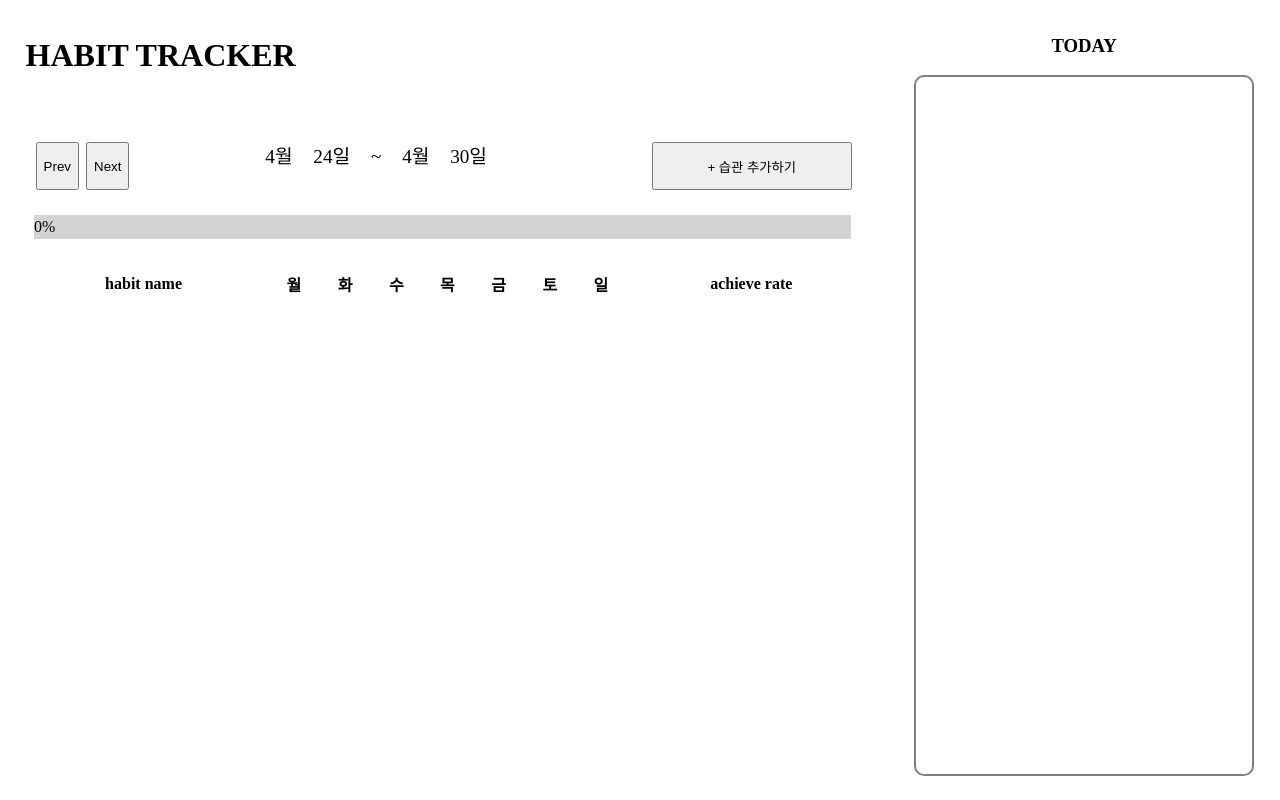
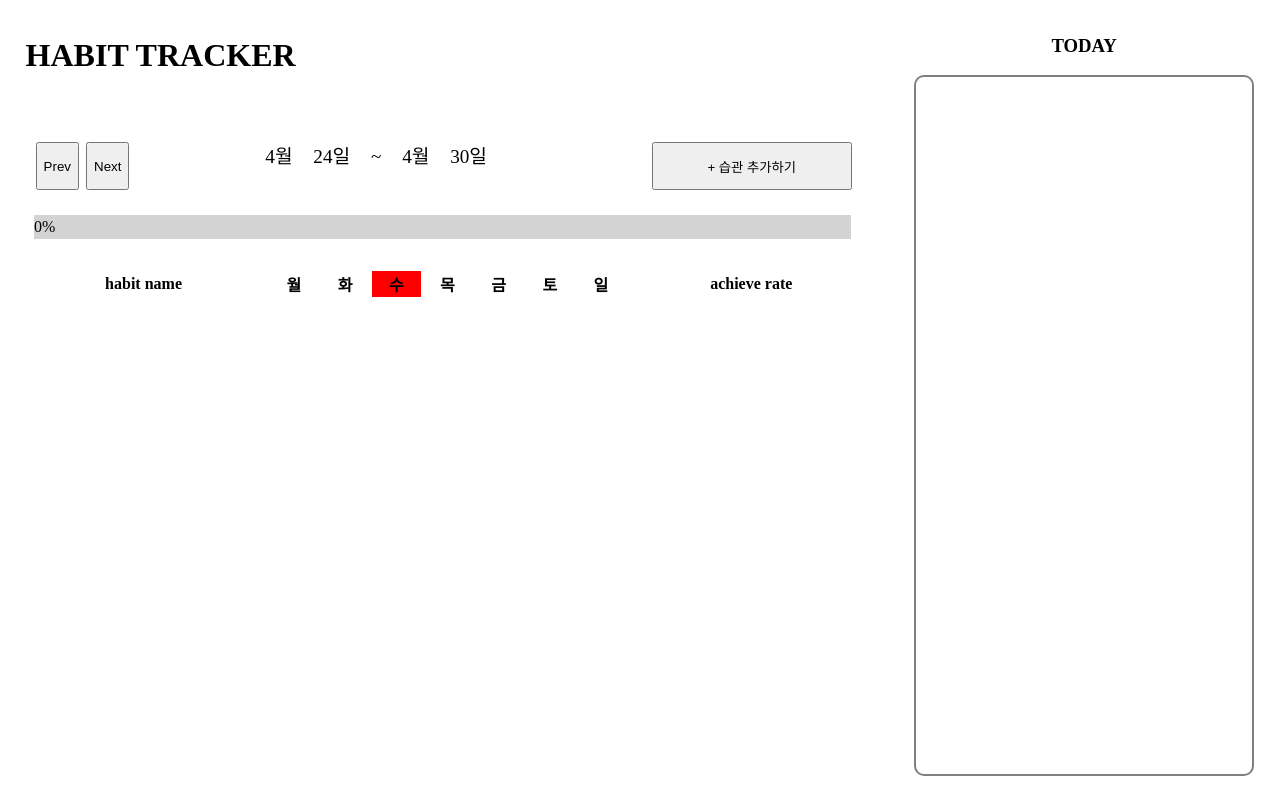
Before and after one commit to wanted-pre-onboarding-side-project/habit-tracker, a React (Create React App) app: page / in a window 1280 px wide. Built offline with nearby package versions, Linux system fonts and the light colour scheme.

Commit message:
feat: 오늘 요일에 하이라이트

```diff
--- a/src/components/habitListTable/habitListTable.tsx
+++ b/src/components/habitListTable/habitListTable.tsx
@@ -3,9 +3,23 @@ import TableBody from './parts/TableBody';
 import styles from './HabitListTable.module.css';
 
 const HabitListTable = () => {
+  const COLUMN_LENGTH = 10; // total table column length
+  const WEEK_COLUMN_OFFSET = 2; //  Mon ~ Sun column exist after
+  const columnStyle = (
+    <colgroup>
+      {Array.from(Array(COLUMN_LENGTH).keys()).map((key, idx) => {
+        const TODAY_INDEX = WEEK_COLUMN_OFFSET + new Date().getDay();
+        if (idx + 1 === TODAY_INDEX)
+          return <col key={key} style={{ backgroundColor: 'red' }} />;
+        else return <col key={key} />;
+      })}
+    </colgroup>
+  );
+
   return (
     <div className={`${styles.HabitListTable} HabitListTableLayout`}>
       <table>
+        {columnStyle}
         <TableHead />
         <TableBody />
       </table>
```
